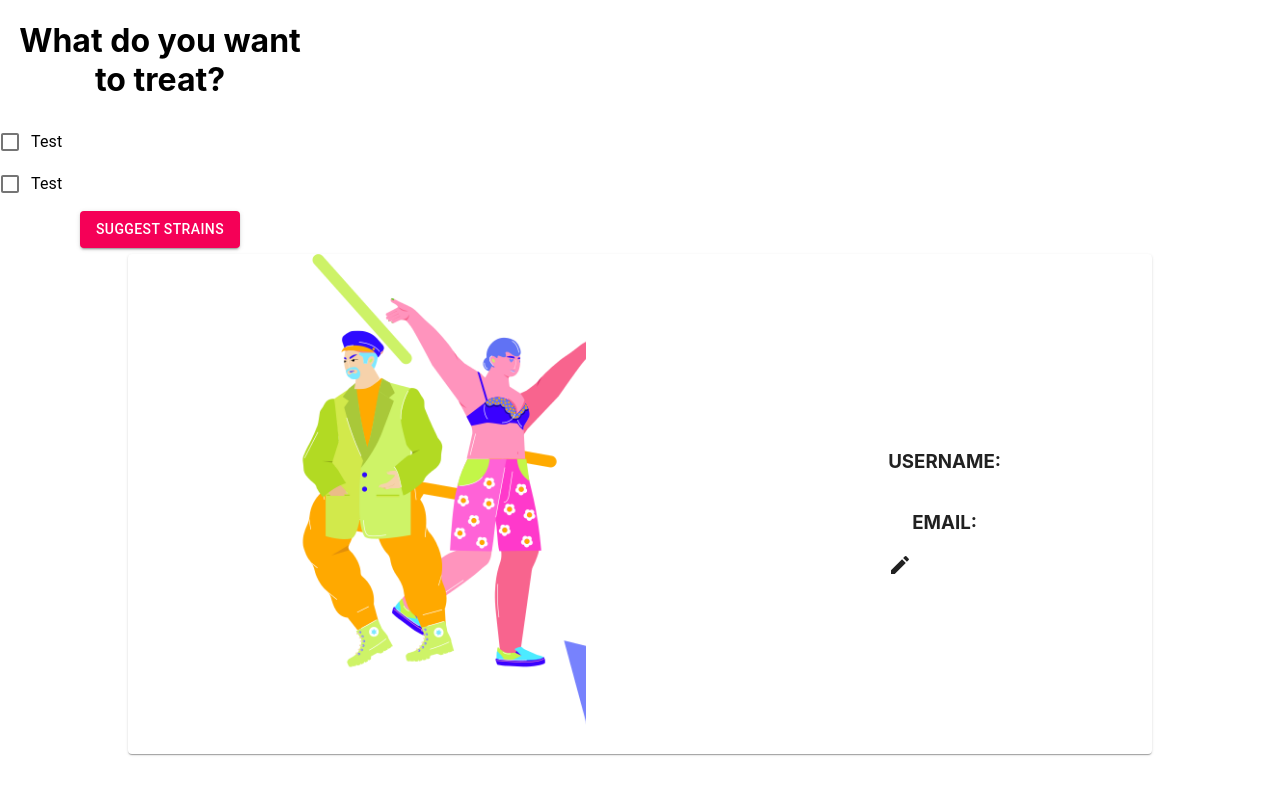
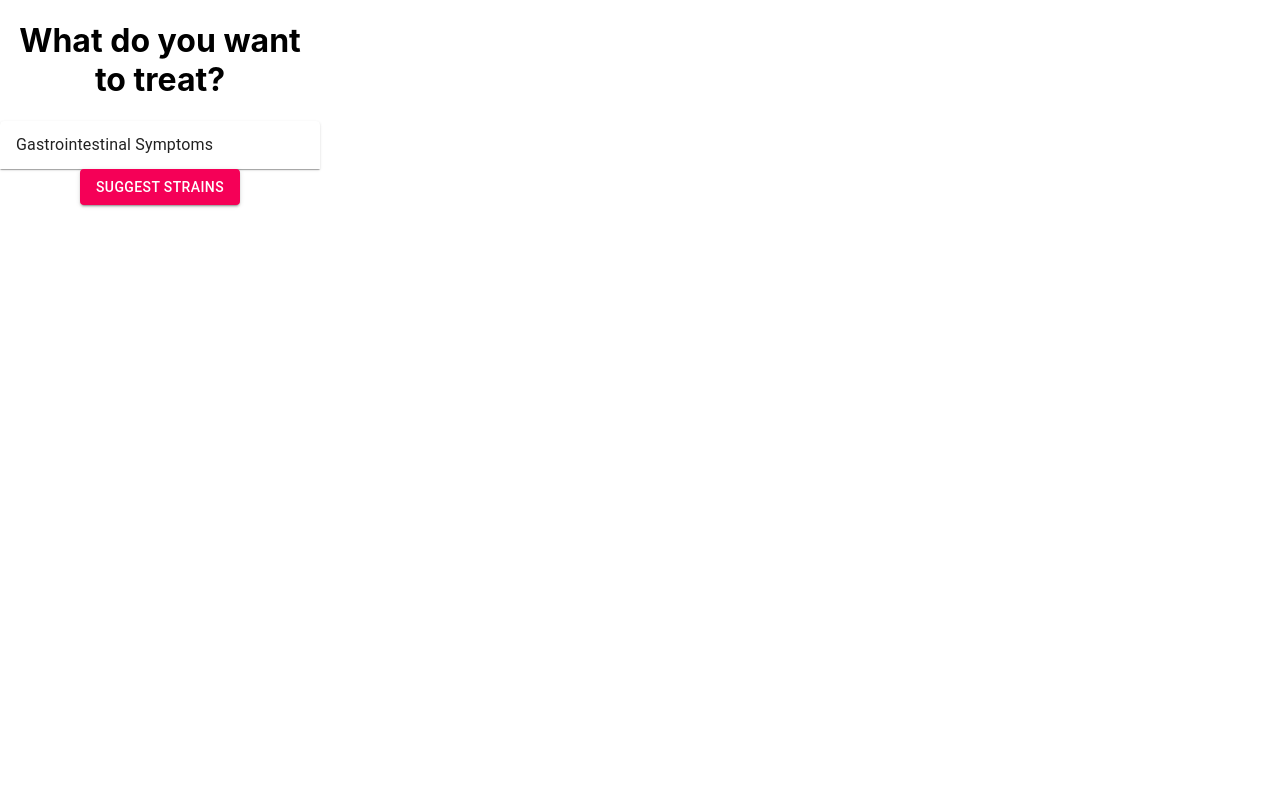
Before and after one commit to dreyuy/front-end, a React (Create React App) app in the folder med-cabinet/: page / in a window 1280 px wide. Shown: the top 794 px of the page. Built offline with nearby package versions, Linux system fonts and the light colour scheme.

Commit message:
fixed accordian

```diff
--- a/med-cabinet/src/App.js
+++ b/med-cabinet/src/App.js
@@ -8,7 +8,6 @@ function App() {
   return (
     <div className="App">
       <TreatmentForm />
-      <Profile />
     </div>
   );
 }
--- a/med-cabinet/src/components/Profile.js
+++ b/med-cabinet/src/components/Profile.js
@@ -2,11 +2,12 @@ import React from 'react';
 import Card from '@material-ui/core/Card';
 import { CardMedia } from '@material-ui/core';
 import EditIcon from '@material-ui/icons/Edit';
+import DeleteIcon from '@material-ui/icons/Delete';
 
 const Profile = () => {
 
     return (
-        <Card className='profile-card'>
+        <Card className='profile-card' variant='outlined'>
             <CardMedia
             component='img'
             id='profile-img'
@@ -15,7 +16,10 @@ const Profile = () => {
             <div className='profile-credentials-div'>
                 <h3>USERNAME: </h3>
                 <h3>EMAIL: </h3>
-                <EditIcon/>
+                <div>
+                    <EditIcon/><p>Edit Information</p>
+                    <DeleteIcon/><p>Delete Account</p>
+                </div>
             </div>
         </Card>
     )
--- a/med-cabinet/src/components/TreatmentForm.js
+++ b/med-cabinet/src/components/TreatmentForm.js
@@ -1,8 +1,11 @@
 import React, { useState } from 'react';
 import { connect } from 'react-redux';
-import Checkbox from '@material-ui/core/Checkbox'
+import Checkbox from '@material-ui/core/Checkbox';
+import Accordian from '@material-ui/core/Accordion';
+import AccordianDetails from '@material-ui/core/AccordionDetails';
+import AccordianSummary from '@material-ui/core/AccordionSummary';
 import Button from '@material-ui/core/Button'
-import { FormControlLabel } from '@material-ui/core';
+import { FormControlLabel, Typography } from '@material-ui/core';
 import { ADD_TREATMENT } from '../store/actions'
 
 const initialValues = [];
@@ -20,8 +23,22 @@ const TreatmentForm = (props) => {
     return (
         <div className='treatment-form-div'>
             <h1>What do you want to treat?</h1>
-            <form onSubmit={null} className='treatment-form'>
+            <form onSubmit={null} >
+
+                <Accordian>
+                    <AccordianSummary
+                    aria-controls='list of symptoms'
+                    id='accordian-symptoms-list'
+                    >
+                            <Typography>Gastrointestinal Symptoms</Typography>
+                    </AccordianSummary>
+
+                    <AccordianDetails className='treatment-form'>
+
                         <FormControlLabel
+                        value='sleepy'
+                        label='Sleepy'
+                        labelPlacement='end'
                         control={
                             <Checkbox
                             className='form-input'
@@ -32,22 +49,10 @@ const TreatmentForm = (props) => {
                             onChange={null} // to add in click handler
                             color='secondary'
                             />}
-                label='Test'
                         />
 
-                <FormControlLabel
-                control={
-                    <Checkbox
-                    className='form-input'
-                    name='sleepy' // to make dynamic
-                    type='checkbox'
-                    check={null} // add state
-                    value='newTitleText' // to make dynamic
-                    onChange={null} // to add in click handler
-                    color='secondary'
-                    />}
-                label='Test'
-                />
+                    </AccordianDetails>
+                </Accordian>
 
 
                 <Button variant='contained' color='secondary' > Suggest Strains</Button>
```
Lines whose indentation alone changed are shown as unchanged.
